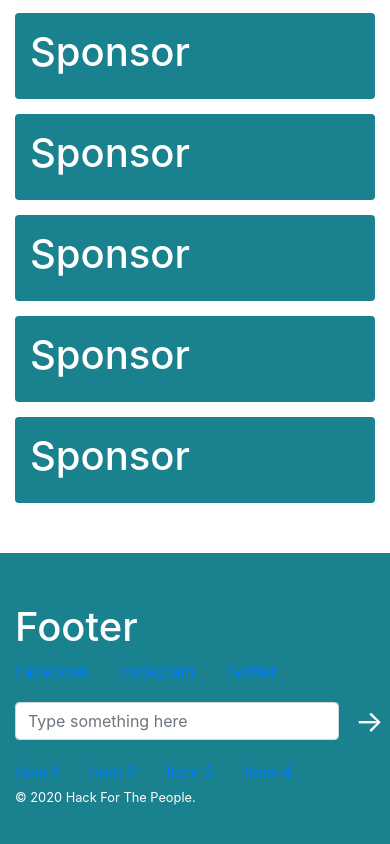
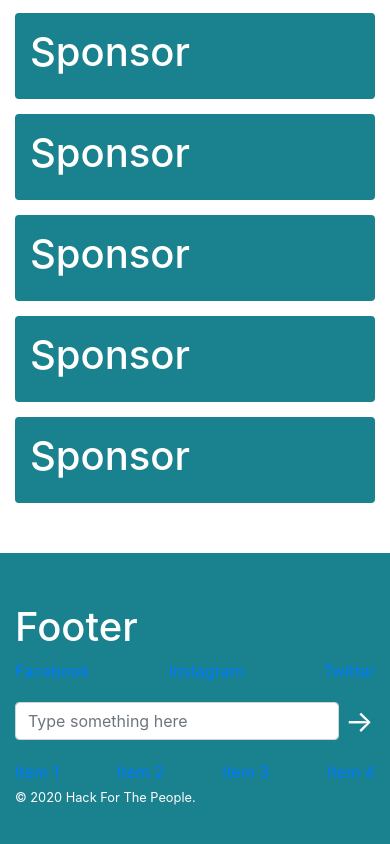
Before and after one commit to calixo888/hackforthepeople, a Next.js app: page / in a window 390 px wide. Shown: the part 3871-4715 px from the top of the page. Built offline with nearby package versions, Linux system fonts and the light colour scheme.

Commit message:
fixed responsive issues

```diff
--- a/styles/imports/components/footer.scss
+++ b/styles/imports/components/footer.scss
@@ -53,5 +53,19 @@ footer {
     .image {
       display: none;
     }
+
+    .horizontal-links {
+      display: flex;
+      flex-direction: row;
+      justify-content: space-between;
+
+      & li {
+        margin-right: 0;
+      }
+    }
+
+    .email-input {
+      grid-gap: 0;
+    }
   }
 }
--- a/styles/imports/pages/index/partnerships.scss
+++ b/styles/imports/pages/index/partnerships.scss
@@ -16,3 +16,9 @@
     }
   }
 }
+
+@media (max-width: 600px) {
+  .partners-grid {
+    grid-template-columns: repeat(auto-fill, 100%) !important;
+  }
+}
--- a/styles/imports/pages/index/sponsors.scss
+++ b/styles/imports/pages/index/sponsors.scss
@@ -16,3 +16,9 @@
     }
   }
 }
+
+@media (max-width: 600px) {
+  .sponsors-grid {
+    grid-template-columns: repeat(auto-fill, 100%) !important;
+  }
+}
```
